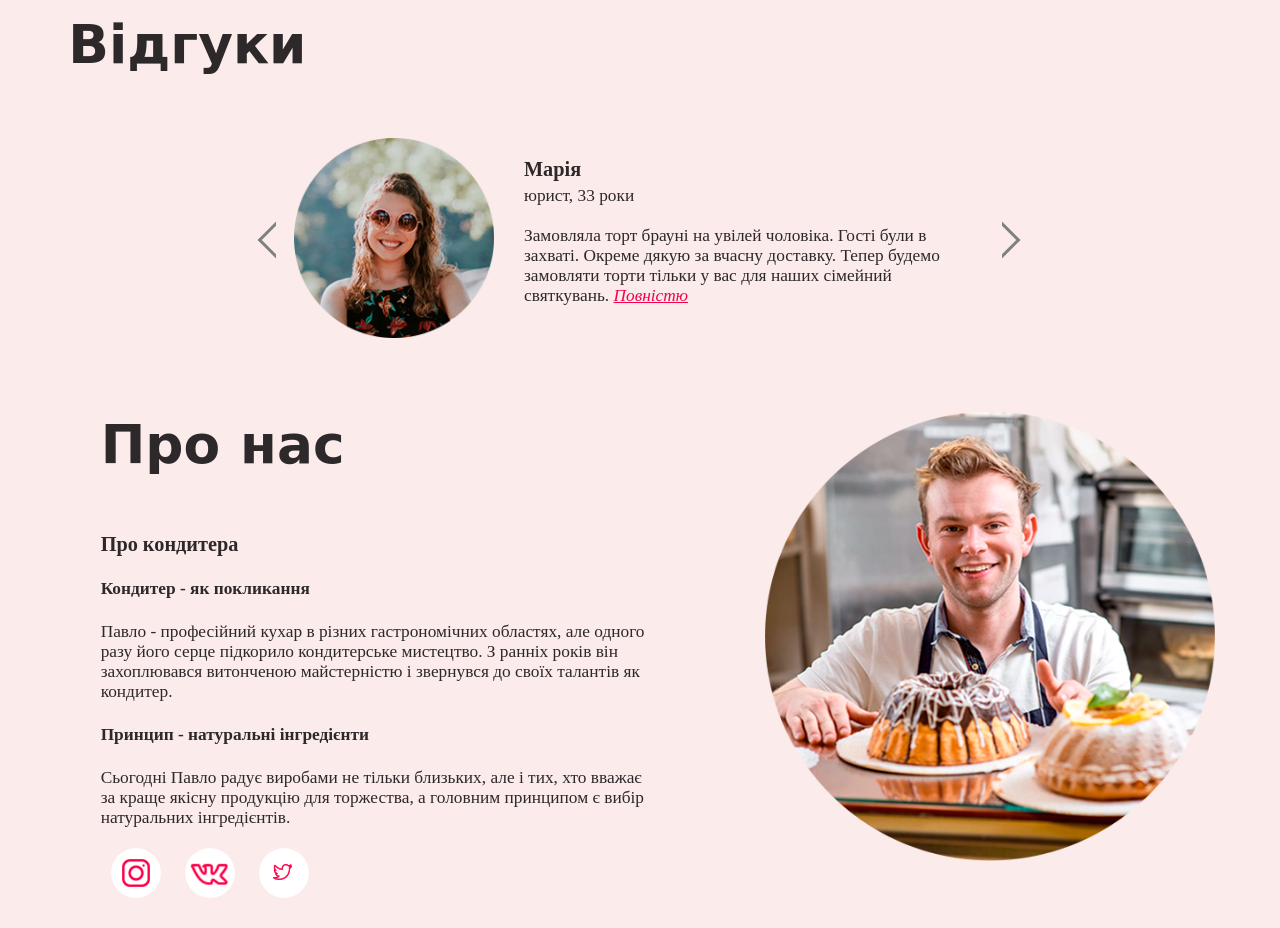
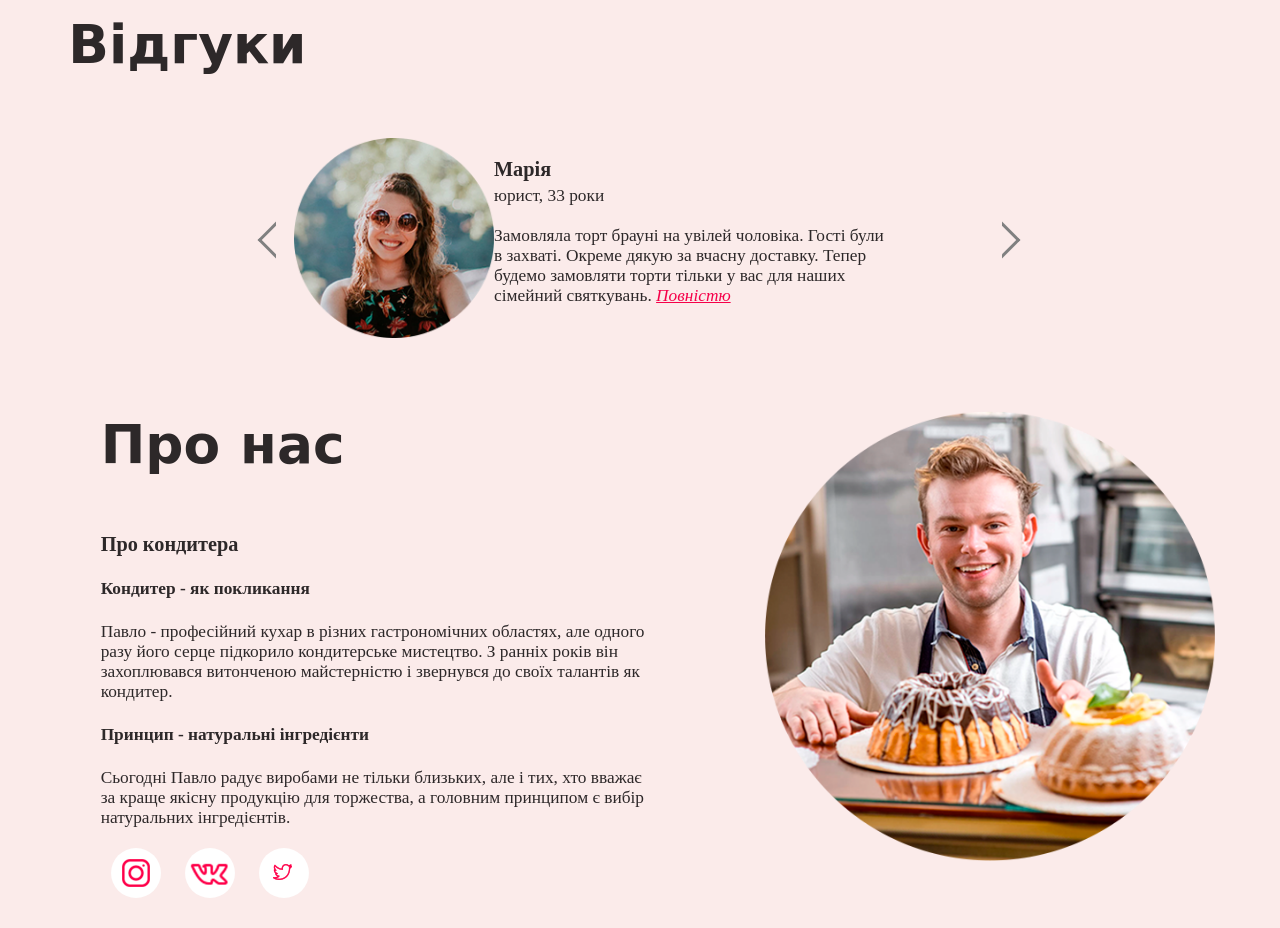
Before and after one commit to mberestovska/Cake-site, a plain HTML site: page index.html in a window 1280 px wide. Shown: the part 4300-5228 px from the top of the page. Drawn offline with Linux system fonts and the light colour scheme; a web font is replaced by a local one.

Commit message:
Add files via upload

```diff
--- a/cake_keksbi_2.css
+++ b/cake_keksbi_2.css
@@ -568,23 +568,22 @@ input[type="text"] {
     width: 700px;
     height: 215px;
     overflow: hidden;
-    position: relative;
 }
 .review-list {
-    width: 5000px;
-    height: 215px;
-    transition: margin-left 250ms;
+    width: 3000px;
 }
 .review-list li {
     float: left;
     padding: 5px;
+}
+.review-item {
+    width: 80%;
     display: flex;
-    width: 690px;
+    flex-flow: row nowrap;
+    justify-content: space-between;
 }
-
-.review-part {
-    width: 450px;
-    margin-left: 30px;
+.review-item:nth-last-child(2) {
+    width: 600px;
 }
 /* this part was temporary removed
 .show-review dl {
```
